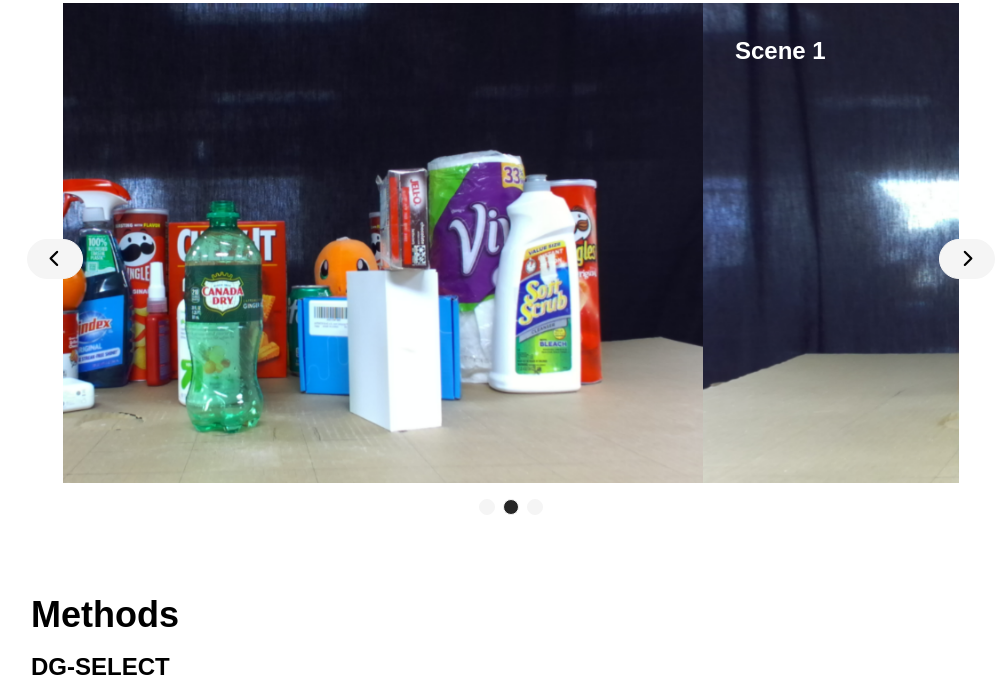
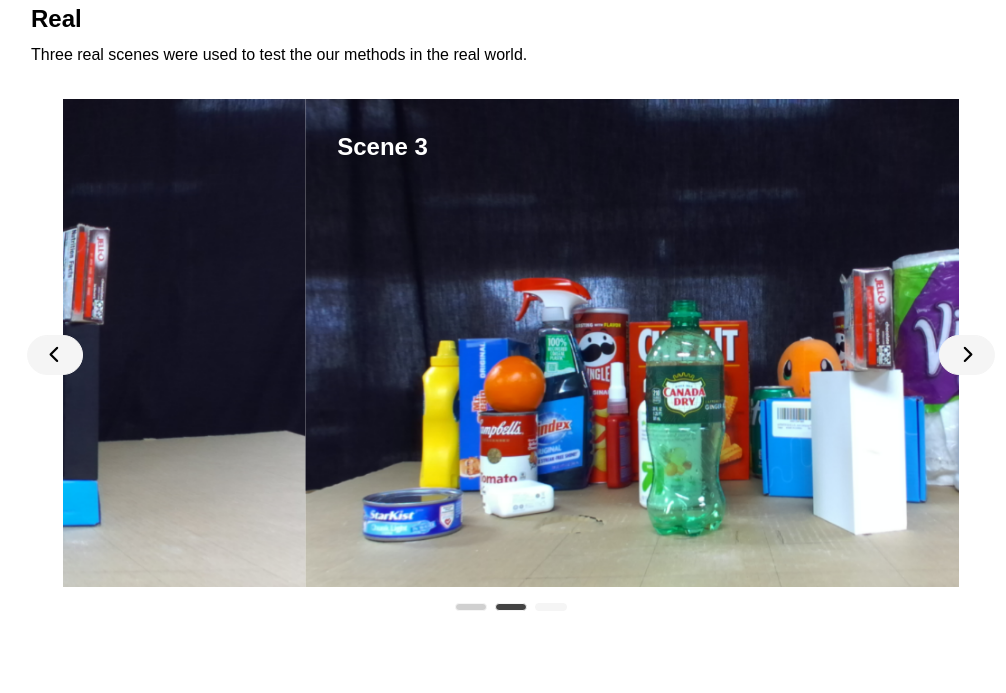
Before and after one commit to 2026vlmtaskplanningclutter/2026vlmtaskplanningclutter.github.io, a website built with Vite: page index.html in a window 1280 px wide. Shown: the part 1947-2640 px from the top of the page, without its empty margins (129-1135 px from the left). Built offline with nearby package versions, Linux system fonts and the light colour scheme; a web font is replaced by a local one.

Commit message:
Change spacing

```diff
--- a/index.html
+++ b/index.html
@@ -111,7 +111,7 @@
         <h3 class="header-3">Real</h3>
         <p>Three real scenes were used to test the our methods in the real world.</p>
         <div class="ex-carousel w-full h-128 mb-4 skeleton visible-items-1" img-class="object-cover p-1 rounded-2xl"
-          dataset="real" advance="3" dots buttons></div>
+          dataset="real" advance="5" dots buttons></div>
       </div>
     </div>
     </div>
--- a/src/components/ex_carousel.css
+++ b/src/components/ex_carousel.css
@@ -13,11 +13,11 @@
       -1 / var(--visible-items) * (var(--active-item) + var(--clone-items)) * 100%
     )
   );
-  transition: transform 0.2s ease-out;
+  transition: transform 0.25s ease-out;
 }
 
 .ex-carousel[dots] > .ex-carousel-mask {
-  height: calc(100% - 2em);
+  height: calc(100% - 1.5em);
 }
 
 .ex-carousel-item {
@@ -34,8 +34,8 @@
 }
 
 .ex-carousel-dot {
-  width: 1em;
-  height: 1em;
+  width: 2em;
+  height: 0.5em;
   flex-shrink: 1;
   --fontsize: 1rem;
   --btn-p: 0rem;
@@ -47,7 +47,7 @@
 
 .ex-carousel-dots {
   @apply flex gap-2 items-end w-full justify-center;
-  height: 2em;
+  height: 1.5em;
 }
 
 @utility visible-items-4 {
--- a/src/style.css
+++ b/src/style.css
@@ -98,7 +98,7 @@
 }
 
 .section-content {
-  @apply m-auto px-4 py-8 md:p-8 max-w-5xl;
+  @apply m-auto px-4 py-8 md:px-8 md:py-16 max-w-5xl;
 }
 
 .header-2 {
```
